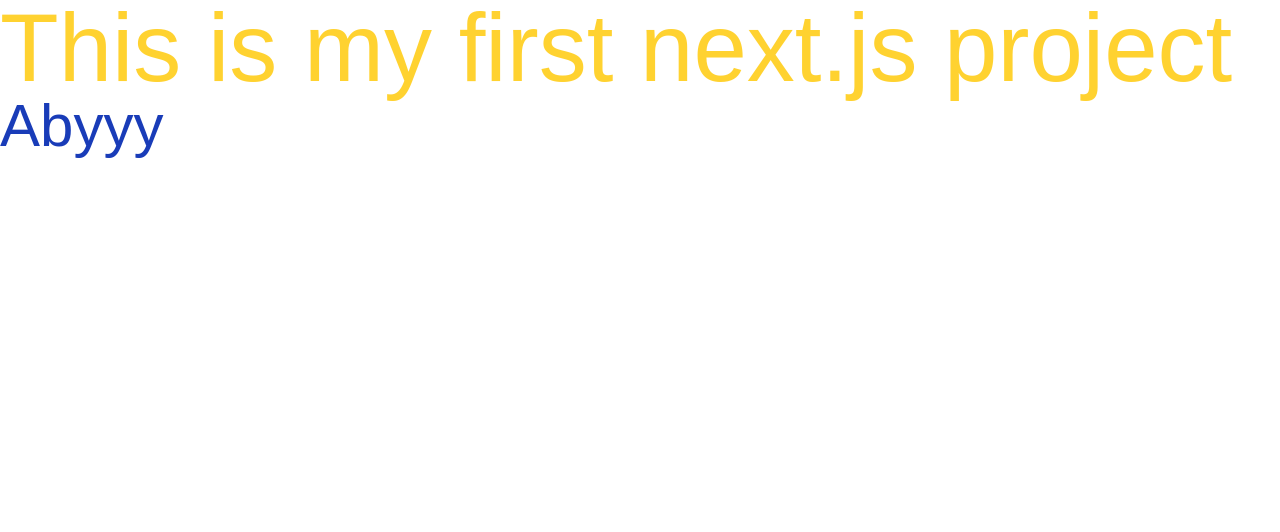
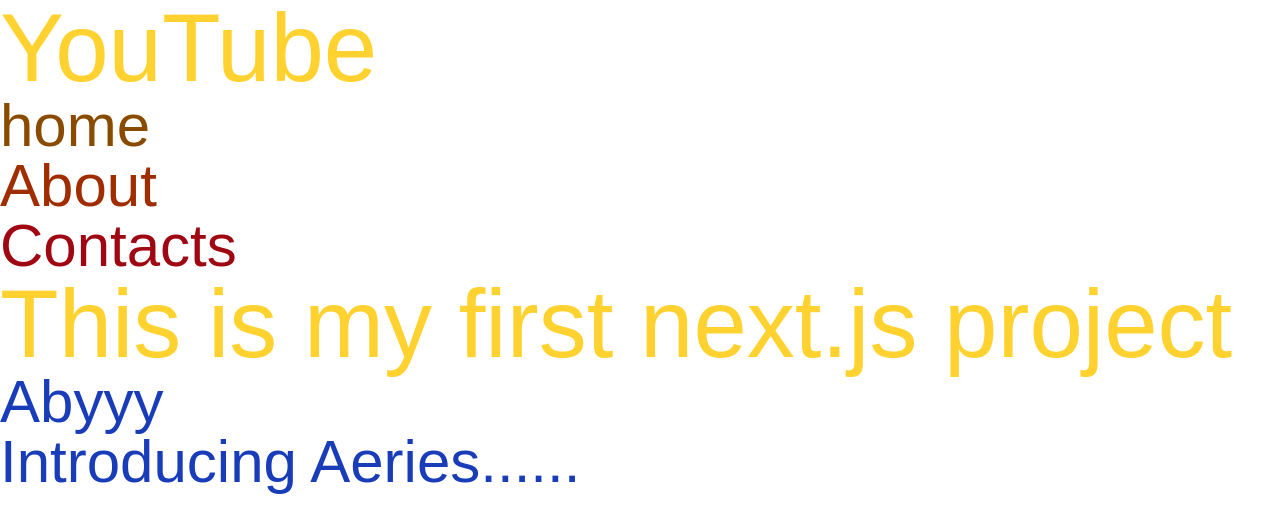
Before and after one commit to Abyyy-s/js_bootcamp, a Next.js app: page / in a window 1280 px wide. Shown: the top 532 px of the page. Built offline with nearby package versions, Linux system fonts and the light colour scheme.

Commit message:
implemented navbar

```diff
--- /dev/null
+++ b/src/app/components/Navbar.jsx
@@ -0,0 +1,25 @@
+import React from 'react'
+import PropTypes from 'prop-types'
+
+const Navbar = props => {
+    return (
+        <div>
+
+            <div>
+
+                <h1 className='text-8xl text-amber-300'>YouTube</h1>
+                <p className='text-6xl text-yellow-800'>home</p>
+                <p className='text-6xl text-orange-800'>About</p>
+                <p className='text-6xl text-red-800'>Contacts</p>
+
+
+
+
+            </div>
+        </div>
+    )
+}
+
+Navbar.propTypes = {}
+
+export default Navbar
--- a/src/app/layout.js
+++ b/src/app/layout.js
@@ -1,5 +1,6 @@
 import { Geist, Geist_Mono } from "next/font/google";
 import "./globals.css";
+import Navbar from "./components/Navbar";
 
 const geistSans = Geist({
   variable: "--font-geist-sans",
@@ -22,7 +23,9 @@
       lang="en"
       className={`${geistSans.variable} ${geistMono.variable} h-full antialiased`}
     >
-      <body className="min-h-full flex flex-col">{children}</body>
+      <body className="min-h-full flex flex-col">
+        <Navbar/>
+        {children}</body>
     </html>
   );
 }
--- a/src/app/page.jsx
+++ b/src/app/page.jsx
@@ -152,7 +152,7 @@
 
 
 
-  const Ytube = [
+  const Ytube =
     {
       V_name: "Introducing Aeries......",
       Cname: "TATA.CARS",
@@ -162,13 +162,13 @@
       date: "sept 25",
       year: 2026,
 
-      hashtags1:[
+      hashtags1:
         {
           H1: "Aeris",
           H2: "DefeatBoring",
           H3: "TataCars"
         }
-      ],
+      ,
 
       description: "the descriptions..........",
       link: "yt.com",
@@ -195,7 +195,7 @@
 
       link: "google.com"
     }
-  ]
+
 
   console.log(Ytube)
 
@@ -215,9 +215,11 @@
       <div>
          <h1 className='text-8xl text-amber-300'>This is my first next.js project</h1>
          <p className='text-6xl text-blue-800'>{naam}</p>
+         <p className='text-6xl text-blue-800'>{Ytube.V_name}</p>
+
       </div>
     </div>
-  );
-};
+  )
+}
 
 export default Page;
```
Also changed, not shown: 1 other file (tests, documents, lock files or other folders).
